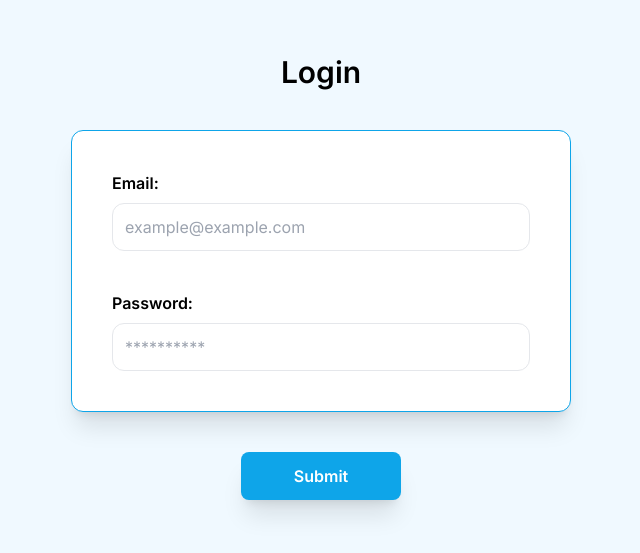
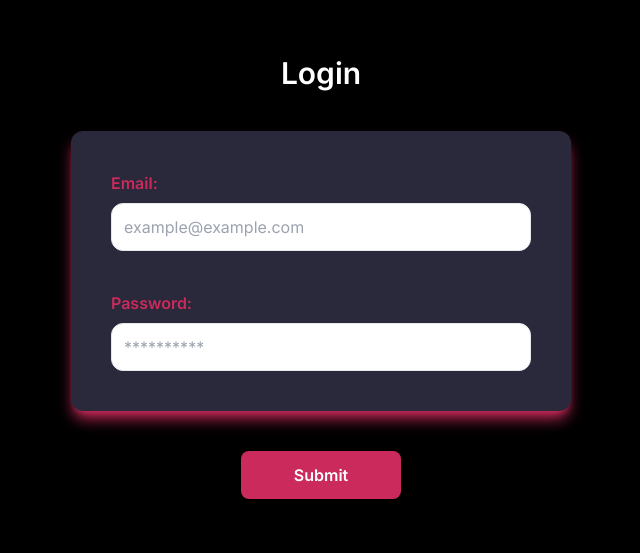
Before and after one commit to uzairusman1425/trading-app, a Next.js app: page /admin in a window 1280 px wide. Shown: the part 123-676 px from the top of the page, without its empty margins (319-959 px from the left). Built offline with nearby package versions, Linux system fonts and the light colour scheme.

Commit message:
Theme update

```diff
--- a/package.json
+++ b/package.json
@@ -9,6 +9,7 @@
     "lint": "next lint"
   },
   "dependencies": {
+    "@heroicons/react": "^2.1.4",
     "next": "14.2.4",
     "react": "^18",
     "react-dom": "^18",
--- a/src/app/admin/home/page.js
+++ b/src/app/admin/home/page.js
@@ -1,3 +1,17 @@
+import Image from "next/image"
+import { HomeIcon } from "@heroicons/react/24/solid"
+
 export default function Home() {
-	return <div className="h-screen w-screen bg-sky-50"></div>
+	return (
+		<div className="h-screen w-screen bg-primary flex flex-col">
+			<div className="h-32 w-full bg-black shadow-xl gap-10 px-5 flex items-center">
+				<Image src={"/logo.webp"} alt="logo" height={100} width={100} />
+			</div>
+			<div className="flex-1 p-10">
+				<p className="text-3xl font-semibold text-secondary">
+					All Users
+				</p>
+			</div>
+		</div>
+	)
 }
--- a/src/app/admin/page.js
+++ b/src/app/admin/page.js
@@ -14,11 +14,11 @@ export default function Login() {
 	}
 
 	return (
-		<div className="h-screen w-screen bg-sky-50 flex flex-col gap-10 items-center justify-center">
-			<p className="text-3xl font-semibold">Login</p>
-			<div className="w-[500px] p-10 border border-sky-500 rounded-xl flex flex-col items-center gap-10 bg-white shadow-xl">
+		<div className="h-screen w-screen bg-black flex flex-col gap-10 items-center justify-center">
+			<p className="text-3xl font-semibold text-white">Login</p>
+			<div className="w-[500px] p-10 rounded-xl flex flex-col items-center gap-10 bg-primary shadow-lg shadow-secondary">
 				<div className="w-full flex flex-col gap-2">
-					<p className="font-semibold">Email:</p>
+					<p className="font-semibold text-secondary">Email:</p>
 					<input
 						className="w-full h-12 rounded-xl border px-3"
 						type="email"
@@ -30,7 +30,7 @@ export default function Login() {
 					/>
 				</div>
 				<div className="w-full flex flex-col gap-2">
-					<p className="font-semibold">Password:</p>
+					<p className="font-semibold text-secondary">Password:</p>
 					<input
 						className="w-full h-12 rounded-xl border px-3"
 						type="password"
@@ -43,7 +43,7 @@ export default function Login() {
 				</div>
 			</div>
 			<button
-				className="bg-sky-500 h-12 w-40 flex items-center justify-center text-white font-semibold rounded-lg shadow-xl"
+				className="bg-secondary h-12 w-40 flex items-center justify-center text-white font-semibold rounded-lg shadow-xl"
 				onClick={handleSubmit}
 			>
 				Submit
--- a/src/app/page.js
+++ b/src/app/page.js
@@ -6,7 +6,7 @@ export default function Login() {
 	return (
 		<>
 			<section className="w-screen h-screen  flex items-center justify-center bg-white">
-				<div className="login card w-[500px] h-[700px] bg-[#1d1d27] flex flex-col gap-4 items-center justify-start pt-10   shadow-2xl  rounded-lg ">
+				<div className="login card w-[500px] h-[700px] bg-black flex flex-col gap-4 items-center justify-start pt-10   shadow-2xl  rounded-lg ">
 					<Image
 						src={"/logo.webp"}
 						alt="logo"
@@ -14,26 +14,26 @@ export default function Login() {
 						height={200}
 					/>
 					<div className="w-full h-full flex flex-col  items-center pt-4 gap-4 justify-start  ">
-						<div className="username bg-[#2a293b] flex w-9/12 items-center h-14 rounded-full px-2 gap-2  ">
-							<CiUser className="text-[#662946] text-2xl font-bold" />
+						<div className="username bg-primary flex w-9/12 items-center h-14 rounded-full px-2 gap-2  ">
+							<CiUser className="text-secondary text-2xl font-bold" />
 							<input
 								type="text"
-								className="bg-[#2a293b] outline-none text-white"
+								className="bg-primary outline-none text-white"
 								placeholder="Username"
 							/>
 						</div>
-						<div className="username bg-[#2a293b] flex w-9/12 items-center h-14 rounded-full px-2 gap-2  ">
-							<CiUser className="text-[#662946] text-2xl font-bold" />
+						<div className="username bg-primary flex w-9/12 items-center h-14 rounded-full px-2 gap-2  ">
+							<CiUser className="text-secondary text-2xl font-bold" />
 							<input
 								type="password"
-								className="bg-[#2a293b] outline-none text-white"
+								className="bg-primary outline-none text-white"
 								placeholder="Password"
 							/>
 						</div>
 						<Link href={""} className="text-gray-400">
 							Forget Your Password?
 						</Link>
-						<button className="w-[250px] h-[40px] rounded-full bg-[#ca2a5c] text-white font-bold">
+						<button className="w-[250px] h-[40px] rounded-full bg-secondary text-white font-bold">
 							Log In
 						</button>
 						<button className="text-white font-bold">
--- a/tailwind.config.js
+++ b/tailwind.config.js
@@ -3,16 +3,15 @@ module.exports = {
 	content: [
 		"./src/pages/**/*.{js,ts,jsx,tsx,mdx}",
 		"./src/components/**/*.{js,ts,jsx,tsx,mdx}",
-    "./src/app/**/*.{js,ts,jsx,tsx,mdx}",
+		"./src/app/**/*.{js,ts,jsx,tsx,mdx}"
 	],
 	theme: {
 		extend: {
-      backgroundImage: {
-        "gradient-radial": "radial-gradient(var(--tw-gradient-stops))",
-        "gradient-conic":
-          "conic-gradient(from 180deg at 50% 50%, var(--tw-gradient-stops))",
+			colors: {
+				primary: "#2a293b",
+				secondary: "#ca2a5c"
+			}
+		}
 	},
-    },
-  },
-  plugins: [],
-};
+	plugins: []
+}
```
Also changed, not shown: 1 other file (tests, documents, lock files or other folders). Lines whose indentation alone changed are shown as unchanged.
